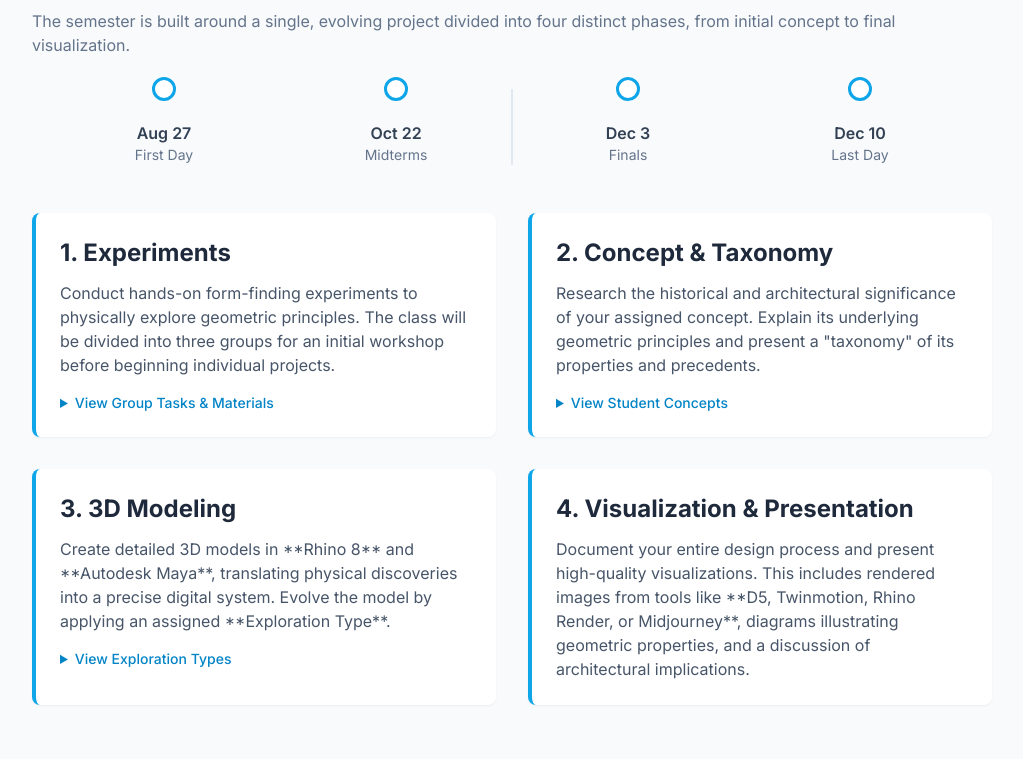
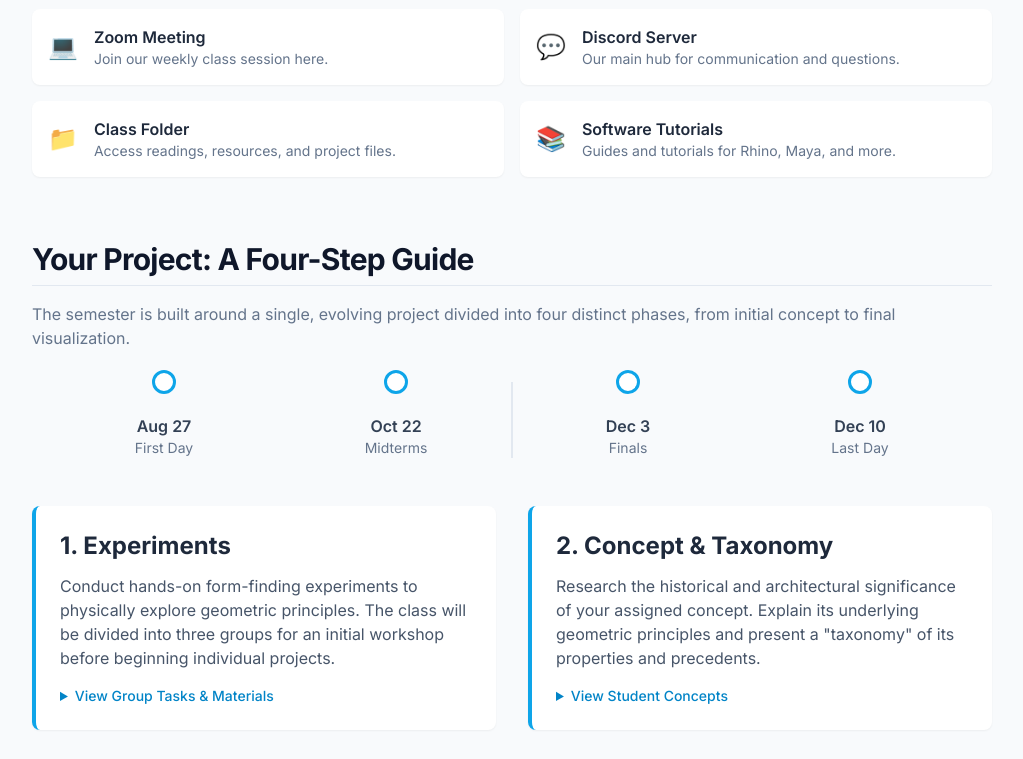
Before and after one commit to machmouchih/hacking-geometry-syllabus, a plain HTML site: page index.html in a window 1280 px wide. Shown: the part 710-1469 px from the top of the page, without its empty margins (128-1151 px from the left). Drawn offline with nearby package versions, Linux system fonts and the light colour scheme.

Commit message:
Update index.html

```diff
--- a/index.html
+++ b/index.html
@@ -9,7 +9,7 @@
     <link rel="preconnect" href="https://fonts.gstatic.com" crossorigin>
     <link href="https://fonts.googleapis.com/css2?family=Inter:wght@400;500;600;700&display=swap" rel="stylesheet">
     <!-- Chosen Palette: Minimalist Blue (Slate, Sky, Neutral Gray) -->
-    <!-- Application Structure Plan: The SPA is now structured directly around the user's 4 Project Criteria (Concept, Experiments, 3D Modeling, Visualization). A "Project Journey" section explicitly lays out these four steps, with the detailed student assignments integrated within them. This directly mirrors the user's provided syllabus slide and text, making the structure more intuitive. The detailed weekly schedule remains in an accordion. This structure was chosen to directly align the interactive experience with the pedagogical framework provided by the user. -->
+    <!-- Application Structure Plan: The SPA is now structured directly around the user's 4 Project Criteria (Experiments, Concept & Taxonomy, 3D Modeling, Visualization). A "Project Journey" section explicitly lays out these four steps, with the detailed student assignments integrated within them. This directly mirrors the user's provided syllabus slide and text, making the structure more intuitive. The detailed weekly schedule remains in an accordion. This structure was chosen to directly align the interactive experience with the pedagogical framework provided by the user. -->
     <!-- Visualization & Content Choices: Content is organized into sections matching the 4-step project criteria. Goal: Organize/Inform -> Method: JS-powered accordions for the detailed weekly schedule; distinct content cards for each of the 4 project steps. -> Interaction: Click to expand/collapse details. -> Justification: This organizes the information logically according to the user's own framework, improving clarity and reinforcing the course structure. No charts are needed. Icons are used to visually differentiate assignment groups. -->
     <!-- CONFIRMATION: NO SVG graphics used. NO Mermaid JS used. -->
     <style>
@@ -71,6 +71,7 @@
                 <nav class="hidden md:block">
                     <div class="ml-10 flex items-baseline space-x-4">
                         <a href="#overview" class="text-slate-600 hover:text-sky-600 px-3 py-2 rounded-md text-sm font-medium">Overview</a>
+                        <a href="#links" class="text-slate-600 hover:text-sky-600 px-3 py-2 rounded-md text-sm font-medium">Quick Links</a>
                         <a href="#journey" class="text-slate-600 hover:text-sky-600 px-3 py-2 rounded-md text-sm font-medium">Your Project</a>
                         <a href="#schedule" class="text-slate-600 hover:text-sky-600 px-3 py-2 rounded-md text-sm font-medium">Schedule</a>
                     </div>
@@ -98,7 +99,42 @@
             </div>
         </section>
 
-        <!-- Section 2: Project Journey -->
+        <!-- Section 2: Quick Links -->
+        <section id="links" class="mb-16">
+            <h2 class="text-3xl font-bold tracking-tight text-slate-900 mb-4 border-b pb-2 border-slate-200">Quick Links</h2>
+            <div class="grid grid-cols-1 md:grid-cols-2 gap-4">
+                <a href="https://the-bac.zoom.us/j/2720645727?pwd=NlVrZzJmZjFPMmhkNTRPelhsWWlsdz09" target="_blank" rel="noopener noreferrer" class="bg-white p-4 rounded-lg shadow-sm hover:shadow-md transition-shadow flex items-center space-x-4">
+                    <span class="text-2xl">💻</span>
+                    <div>
+                        <p class="font-semibold text-slate-800">Zoom Meeting</p>
+                        <p class="text-sm text-slate-500">Join our weekly class session here.</p>
+                    </div>
+                </a>
+                <a href="https://discord.gg/B8Za9u4n" target="_blank" rel="noopener noreferrer" class="bg-white p-4 rounded-lg shadow-sm hover:shadow-md transition-shadow flex items-center space-x-4">
+                    <span class="text-2xl">💬</span>
+                    <div>
+                        <p class="font-semibold text-slate-800">Discord Server</p>
+                        <p class="text-sm text-slate-500">Our main hub for communication and questions.</p>
+                    </div>
+                </a>
+                <a href="https://barch-my.sharepoint.com/:f:/g/personal/hamze_machmouchi_the-bac_edu/EhN3Ec4aG-JFppuqz20Gbh4Begukuw1pA0cGPeHpLQxQdg?e=0F0cZu" target="_blank" rel="noopener noreferrer" class="bg-white p-4 rounded-lg shadow-sm hover:shadow-md transition-shadow flex items-center space-x-4">
+                     <span class="text-2xl">📁</span>
+                    <div>
+                        <p class="font-semibold text-slate-800">Class Folder</p>
+                        <p class="text-sm text-slate-500">Access readings, resources, and project files.</p>
+                    </div>
+                </a>
+                <a href="https://barch-my.sharepoint.com/:f:/g/personal/hamze_machmouchi_the-bac_edu/Ek1l0JekI7dMkEYUdEo3apkB1dz140W3JpXJPm3RWueyvw?e=0gdxrX" target="_blank" rel="noopener noreferrer" class="bg-white p-4 rounded-lg shadow-sm hover:shadow-md transition-shadow flex items-center space-x-4">
+                     <span class="text-2xl">📚</span>
+                    <div>
+                        <p class="font-semibold text-slate-800">Software Tutorials</p>
+                        <p class="text-sm text-slate-500">Guides and tutorials for Rhino, Maya, and more.</p>
+                    </div>
+                </a>
+            </div>
+        </section>
+
+        <!-- Section 3: Project Journey -->
         <section id="journey" class="mb-16">
             <h2 class="text-3xl font-bold tracking-tight text-slate-900 mb-4 border-b pb-2 border-slate-200">Your Project: A Four-Step Guide</h2>
             <p class="text-slate-500 mb-8">The semester is built around a single, evolving project divided into four distinct phases, from initial concept to final visualization.</p>
@@ -159,7 +195,7 @@
                 </div>
                 <div class="bg-white p-6 rounded-lg shadow-sm border-l-4 border-sky-500">
                     <h3 class="text-2xl font-bold text-slate-800 mb-3">3. 3D Modeling</h3>
-                    <p class="text-slate-600 mb-4">Create detailed 3D models in **Rhino 8** and **Autodesk Maya**, translating physical discoveries into a precise digital system. Evolve the model by applying an assigned **Exploration Type**.</p>
+                    <p class="text-slate-600 mb-4">Create detailed 3D models in <strong>Rhino 8</strong> and <strong>Autodesk Maya</strong>, translating physical discoveries into a precise digital system. Evolve the model by applying an assigned <strong>Exploration Type</strong>.</p>
                      <details class="text-sm">
                         <summary class="font-medium text-sky-600 cursor-pointer">View Exploration Types</summary>
                         <ul class="list-disc list-inside space-y-1 mt-2 text-slate-500">
@@ -169,12 +205,12 @@
                 </div>
                 <div class="bg-white p-6 rounded-lg shadow-sm border-l-4 border-sky-500">
                     <h3 class="text-2xl font-bold text-slate-800 mb-3">4. Visualization & Presentation</h3>
-                    <p class="text-slate-600">Document your entire design process and present high-quality visualizations. This includes rendered images from tools like **D5, Twinmotion, Rhino Render, or Midjourney**, diagrams illustrating geometric properties, and a discussion of architectural implications.</p>
+                    <p class="text-slate-600">Document your entire design process and present high-quality visualizations. This includes rendered images from tools like <strong>D5, Twinmotion, Rhino Render, or Midjourney</strong>, diagrams illustrating geometric properties, and a discussion of architectural implications.</p>
                 </div>
             </div>
         </section>
 
-        <!-- Section 3: Detailed Schedule -->
+        <!-- Section 4: Detailed Schedule -->
         <section id="schedule" class="mb-12">
             <h2 class="text-3xl font-bold tracking-tight text-slate-900 mb-4 border-b pb-2 border-slate-200">Detailed Weekly Schedule</h2>
             <div class="space-y-4" id="schedule-accordion">
@@ -188,8 +224,8 @@
                         <p><strong>Week 2 (Sep 3): Physical Experiments Workshop.</strong> A hands-on session for groups to begin physical form-finding experiments related to the core techniques.</p>
                         <p><strong>Week 3 (Sep 10): Concept & Taxonomy.</strong> Students present initial research on their concept's history and geometric principles.</p>
                         <p><strong>Week 4 (Sep 17): Digital Translation & Good Topology.</strong> A workshop on translating physical forms to digital, with a key session on what makes a "good" and "clean" mesh topology for modeling.</p>
-                        <p><strong>Week 5 (Sep 24): Digital Modeling Desk Crits.</strong> Review of initial digital models and the translation of rules from physical experiments.</p>
-                        <p><strong>Week 6 (Oct 1): Parametric Systems Workshop.</strong> Introduction to parametric design to encode the discovered rules for systematic evolution.</p>
+                        <p><strong>Week 5 (Sep 24): Surface Analysis & Rationalization.</strong> A lecture on understanding surface quality through synclastic (positive) and anticlastic (negative) curvature. We'll use Rhino's Curvature Graph tool for analysis and discuss the concept of rationalization for fabrication.</p>
+                        <p><strong>Week 6 (Oct 1): Parametric Systems & Desk Crits.</strong> Introduction to parametric design to encode the discovered rules for systematic evolution. We will also have desk crits to review progress on digital models.</p>
                         <p><strong>Week 7 (Oct 8): Parametric Development.</strong> In-class studio session to develop parametric "design rules" with instructor support.</p>
                         <p><strong>Week 8 (Oct 15): Midterm Presentation Dry Run.</strong> Review of the complete journey from concept and physical experiments to the current digital system.</p>
                         <p class="font-semibold text-sky-600"><strong>Week 9 (Oct 22): MIDTERM PRESENTATIONS.</strong> Students present their full process: Concept, Experiments, and the resulting digital 3D Models.</p>
@@ -203,9 +239,9 @@
                     <div class="accordion-content p-5 border-t border-slate-200 text-slate-600 space-y-3">
                         <p><strong>Week 10 (Oct 29): Advanced Operations Lecture.</strong> Students are assigned their final "Exploration Type" to apply to their digital system.</p>
                         <p><strong>Week 11 (Nov 5): Digital Evolution Desk Crits.</strong> Desk crits focused on the spatial and architectural qualities of the newly evolved digital forms.</p>
-                        <p><strong>Week 12 (Nov 12): Visualization Workshop.</strong> Introduction to advanced rendering techniques in **D5, Twinmotion, Rhino Render, and Midjourney**.</p>
-                        <p><strong>Week 13 (Nov 19): Final Production Workshop.</strong> In-class workshop on producing the final drawing set and presentation materials.</p>
-                        <p><strong>Week 14 (Nov 26): Final Presentation Dry Run.</strong> A final review of all project components, with individual critiques to refine the narrative and visual quality.</p>
+                        <p><strong>Week 12 (Nov 12): Visualization Workshop.</strong> Introduction to advanced rendering techniques in <strong>D5, Twinmotion, Rhino Render, and Midjourney</strong>.</p>
+                        <p><strong>Week 13 (Nov 19): Final Production Workshop & Presentation Dry Run.</strong> An in-class session to produce final materials and conduct a dry run for the final review.</p>
+                        <p class="font-semibold text-slate-500 bg-slate-100 p-2 rounded-md"><strong>Week 14 (Nov 26): NO CLASS &mdash; Thanksgiving Break.</strong></p>
                         <p class="font-semibold text-sky-600"><strong>Week 15 (Dec 3): FINAL PRESENTATIONS.</strong> Students will present their fully evolved final designs, from concept to visualization.</p>
                         <p><strong>Week 16 (Dec 10): LAST DAY OF CLASSES.</strong> Course wrap-up and final submission of all project deliverables.</p>
                     </div>
```
